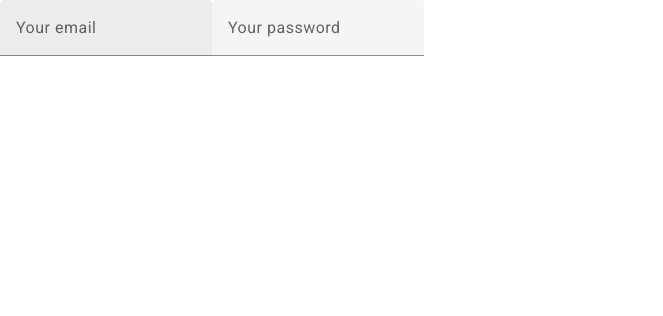
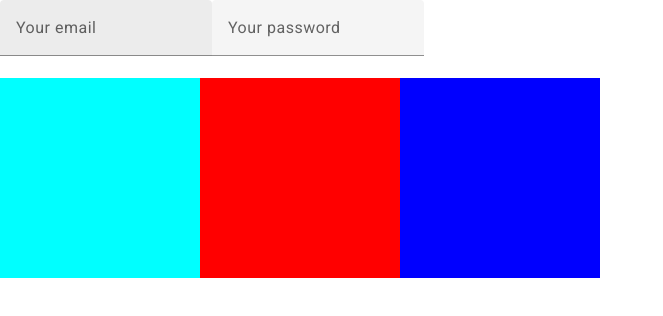
Before and after one commit to med31/angular-material-learn, an Angular app: page /signup in a window 1280 px wide. Shown: the top 316 px of the page, without its empty margins (0-663 px from the left). Built offline with nearby package versions, Linux system fonts and the light colour scheme.

Commit message:
basic test flexbox

```diff
--- a/src/app/auth/signup/signup.component.css
+++ b/src/app/auth/signup/signup.component.css
@@ -0,0 +1,21 @@
+#container {
+  display: flex;
+}
+
+.child {
+  height: 200px;
+  width: 200px;
+  background-color: red;
+}
+
+#child1{
+  background-color: aqua;
+}
+
+#child2{
+  background-color: red;
+}
+
+#child3{
+  background-color: blue;
+}
--- a/src/app/auth/signup/signup.component.html
+++ b/src/app/auth/signup/signup.component.html
@@ -8,3 +8,8 @@
     </mat-form-field>
   </form>
 </section>
+<section id="container">
+  <div id="child1" class="child"></div>
+  <div id="child2" class="child"></div>
+  <div id="child3" class="child"></div>
+</section>
```
